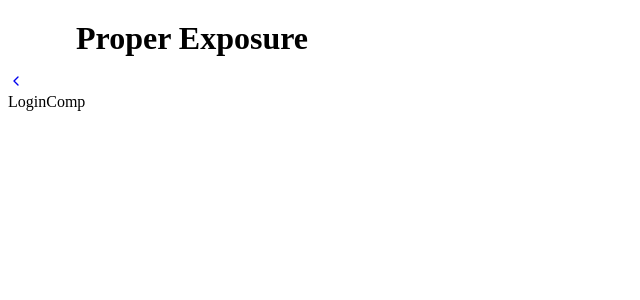
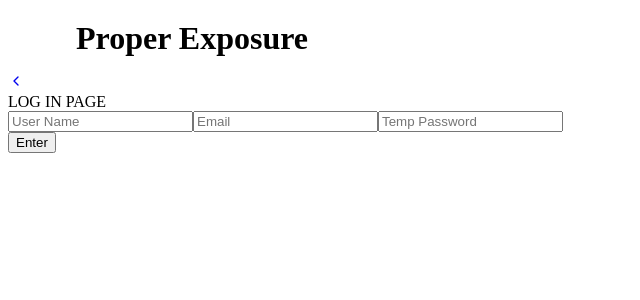
Before and after one commit to timdean27/proper_exposure_front, a React (Create React App) app: page /Login in a window 1280 px wide. Shown: the top 300 px of the page, without its empty margins (0-640 px from the left). Built offline with nearby package versions, Linux system fonts and the light colour scheme.

Commit message:
setting up temp login page

```diff
--- a/src/components/LoginComp/LoginComp.js
+++ b/src/components/LoginComp/LoginComp.js
@@ -1,9 +1,53 @@
-import React from 'react'
+import React, { useState, useEffect } from "react";
+import { Link, useNavigate } from "react-router-dom";
 
 const LoginComp = () => {
+  const [userName, setuserName] = useState(null);
+  const [email, setEmail] = useState(null);
+  const [tempPassword, setTempPassword] = useState(null);
+
+
+  const handleSubmit = (e) => {
+    if(e.target.id == userName){
+    setuserName({ ...userName, [e.target.id]: e.target.value });
+    }
+    else if(e.target.id == email){
+      setEmail({ ...email, [e.target.id]: e.target.value });
+      }
+      else if(e.target.id == tempPassword){
+        setTempPassword({ ...tempPassword, [e.target.id]: e.target.value });
+        }
+  };
+
   return (
-    <div>LoginComp</div>
-  )
+    <div>
+LOG IN PAGE
+      <div>
+        <form onSubmit={handleSubmit}>
+          <input
+            id="userName"
+            type="text"
+            placeholder="User Name"
+
+          />
+          <input
+            id="Email"
+            type="text"
+            placeholder="Email"
+
+          />
+          <input
+            id="Temp Password"
+            type="text"
+            placeholder="Temp Password"
+
+          />
+
+        </form>
+        <button onClick={handleSubmit}>Enter</button>
+      </div>
+    </div>
+  );
 }
 
 export default LoginComp
```
